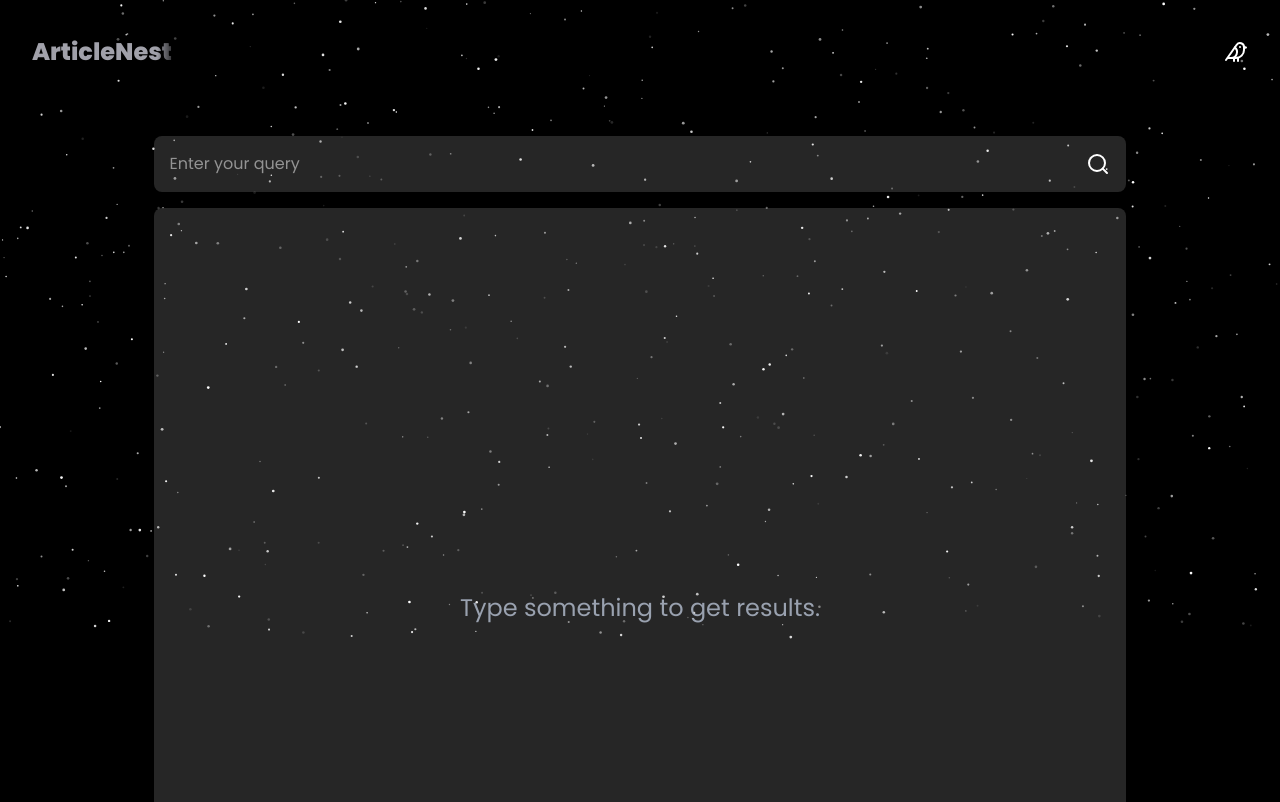
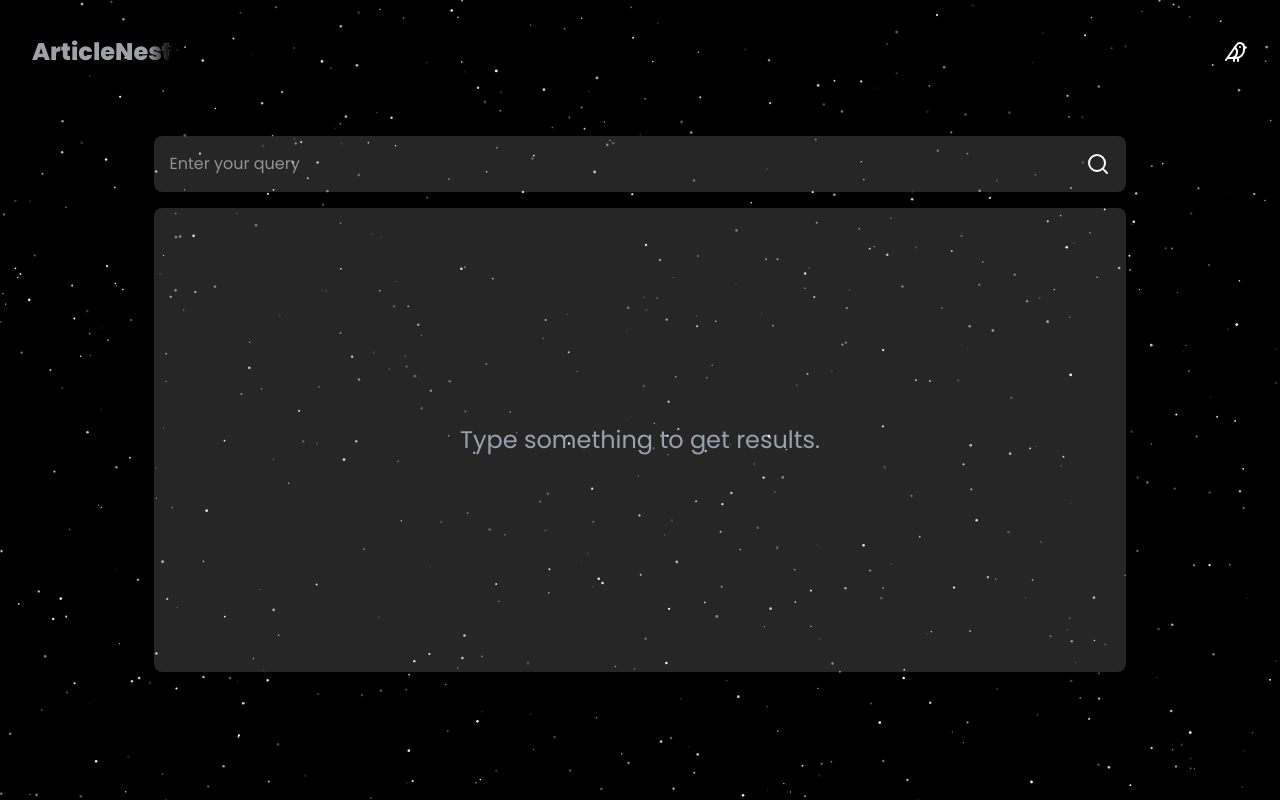
Before and after one commit to iamsohelx/ArticleNest, a React (Vite) app in the folder frontend/: page / in a window 1280 px wide. Shown: the top 802 px of the page. Built offline with nearby package versions, Linux system fonts and the light colour scheme.

Commit message:
enhanced ui

```diff
--- a/frontend/src/App.tsx
+++ b/frontend/src/App.tsx
@@ -109,7 +109,7 @@ function App() {
 
   return (
     <>
-      <div className="h-fit relative w-full bg-black overflow-scroll no-scrollbar">
+      <div className="h-screen relative w-full bg-black overflow-scroll no-scrollbar">
 
         {/* Delete Confirmation */}
         {openDialog && (
@@ -143,7 +143,7 @@ function App() {
             minSize={0.6}
             maxSize={1.4}
             particleDensity={100}
-            className="w-full h-fit"
+            className="w-full h-screen"
             particleColor="#FFFFFF"
           />
         </div>
@@ -175,7 +175,7 @@ function App() {
           )}
 
           {/* Result Section */}
-          <div className="w-[76%] h-fit min-h-screen rounded-md flex justify-center items-center flex-wrap gap-6 p-4 bg-white/15 text-white overflow-hidden no-scrollbar mb-5">
+          <div className="w-[76%] h-fit rounded-md flex justify-center items-center flex-wrap gap-6 p-4 bg-white/15 text-white overflow-hidden no-scrollbar mb-5">
             {result.length > 0 ? (
               result.map((val, idx) => (
                 <div
@@ -208,7 +208,7 @@ function App() {
                 <Loader className="text-3xl animate-spin" />
               </span>
             ) : (
-              <h1 className="text-center font-poppins text-gray-400 text-2xl">
+              <h1 className="text-center font-poppins text-gray-400 text-xs md:text-2xl my-50">
                 Type something to get results.
               </h1>
             )}
```
